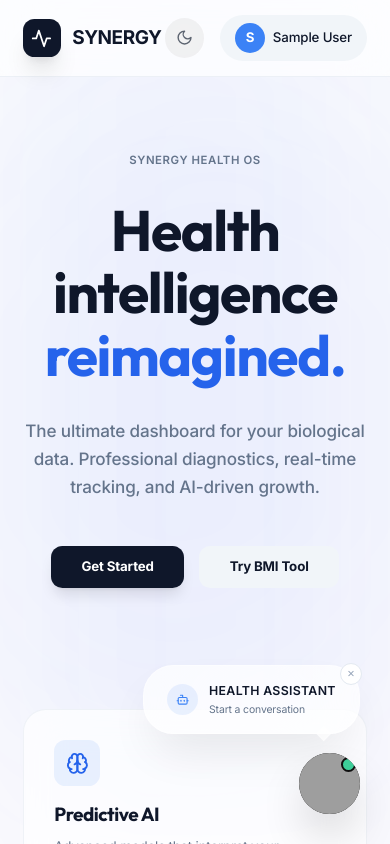
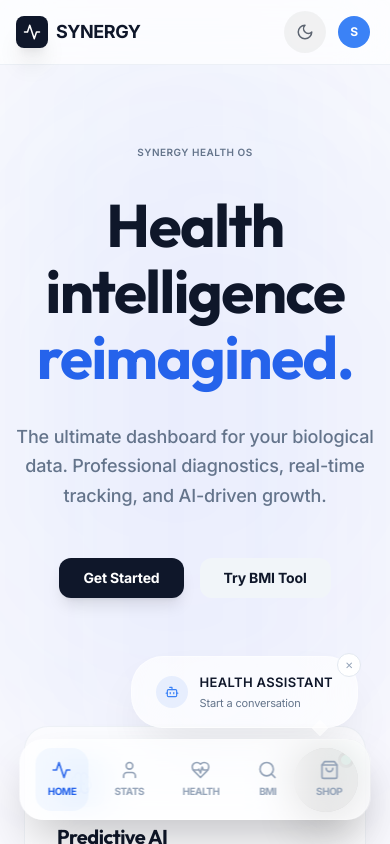
Before and after one commit to 4realjustme/shereef.github.io, a React (Vite) app: page /#/ in a window 390 px wide. Shown: the top 844 px of the page. Built offline with nearby package versions, Linux system fonts and the light colour scheme; sample sign-in values are in the browser's storage; grey boxes are pictures that could not be loaded; what bytez.js would draw is missing.

Commit message:
Design: implement mobile-first bottom navigation and global responsive refinements

```diff
--- a/src/components/layout/RootLayout.tsx
+++ b/src/components/layout/RootLayout.tsx
@@ -25,6 +25,14 @@ export const RootLayout = () => {
     const location = useLocation();
     const { user } = useAuth();
 
+    const navItems = [
+        { to: "/", icon: Activity, label: "Home" },
+        { to: "/dashboard", icon: User, label: "Stats" },
+        { to: "/diagnostics", icon: HeartPulse, label: "Health" },
+        { to: "/tools/bmi", icon: Search, label: "BMI" },
+        { to: "/shop", icon: ShoppingBag, label: "Shop" },
+    ];
+
     return (
         <div className="min-h-screen flex flex-col relative bg-[#fbfbfd] dark:bg-black text-slate-900 dark:text-white transition-colors duration-500">
             {/* ── AMBIENT BACKGROUND ── */}
@@ -35,33 +43,38 @@ export const RootLayout = () => {
 
             {/* ── HEADER (FUNCTIONAL) ── */}
             <header className="sticky top-0 z-50 w-full border-b border-slate-200/60 dark:border-white/5 backdrop-blur-xl bg-white/70 dark:bg-black/70">
-                <div className="max-w-7xl mx-auto px-6 h-20 flex items-center justify-between">
-                    <Link to="/" className="flex items-center gap-3">
-                        <div className="w-10 h-10 rounded-xl bg-slate-900 dark:bg-white flex items-center justify-center text-white dark:text-black shadow-xl">
-                            <Activity size={22} />
+                <div className="max-w-7xl mx-auto px-4 md:px-6 h-16 md:h-20 flex items-center justify-between">
+                    <Link to="/" className="flex items-center gap-2 md:gap-3">
+                        <div className="w-8 h-8 md:w-10 md:h-10 rounded-lg md:rounded-xl bg-slate-900 dark:bg-white flex items-center justify-center text-white dark:text-black shadow-xl">
+                            <Activity size={18} className="md:size-[22px]" />
                         </div>
-                        <span className="text-xl font-bold tracking-tight">SYNERGY</span>
+                        <span className="text-lg md:text-xl font-bold tracking-tight">SYNERGY</span>
                     </Link>
 
-                    <nav className="hidden md:flex items-center gap-1">
-                        <NavLink to="/" icon={Activity} label="Home" active={location.pathname === '/'} />
-                        <NavLink to="/dashboard" icon={User} label="Dashboard" active={location.pathname === '/dashboard'} />
-                        <NavLink to="/diagnostics" icon={HeartPulse} label="Health" active={location.pathname === '/diagnostics'} />
-                        <NavLink to="/tools/bmi" icon={Search} label="BMI Tool" active={location.pathname.startsWith('/tools/bmi')} />
-                        <NavLink to="/shop" icon={ShoppingBag} label="Shop" active={location.pathname === '/shop'} />
+                    {/* Desktop Nav */}
+                    <nav className="hidden lg:flex items-center gap-1">
+                        {navItems.map((item) => (
+                            <NavLink
+                                key={item.to}
+                                to={item.to}
+                                icon={item.icon}
+                                label={item.label}
+                                active={item.to === '/' ? location.pathname === '/' : location.pathname.startsWith(item.to)}
+                            />
+                        ))}
                     </nav>
 
-                    <div className="flex items-center gap-4">
+                    <div className="flex items-center gap-2 md:gap-4">
                         <ThemeToggle />
                         {user ? (
-                            <Link to="/profile" className="flex items-center gap-2 px-4 py-2 rounded-full bg-slate-100 dark:bg-white/10 hover:bg-slate-200 dark:hover:bg-white/20 transition-colors">
-                                <div className="w-8 h-8 rounded-full bg-blue-500 flex items-center justify-center text-white text-sm font-bold">
+                            <Link to="/profile" className="flex items-center gap-2 p-1 md:px-4 md:py-2 rounded-full md:bg-slate-100 dark:md:bg-white/10 hover:bg-slate-200 dark:hover:bg-white/20 transition-colors">
+                                <div className="w-8 h-8 rounded-full bg-blue-500 flex items-center justify-center text-white text-xs md:text-sm font-bold">
                                     {user.name[0].toUpperCase()}
                                 </div>
-                                <span className="font-medium text-sm">{user.name.split('@')[0]}</span>
+                                <span className="hidden md:inline font-medium text-sm">{user.name.split('@')[0]}</span>
                             </Link>
                         ) : (
-                            <Link to="/auth" className="px-6 py-2 rounded-full bg-slate-900 text-white dark:bg-white dark:text-slate-900 text-sm font-bold">
+                            <Link to="/auth" className="px-4 py-1.5 md:px-6 md:py-2 rounded-full bg-slate-900 text-white dark:bg-white dark:text-slate-900 text-xs md:text-sm font-bold">
                                 Sign In
                             </Link>
                         )}
@@ -70,7 +83,7 @@ export const RootLayout = () => {
             </header>
 
             {/* ── MAIN CONTENT ── */}
-            <main className="flex-1 relative z-10 w-full pb-20">
+            <main className="flex-1 relative z-10 w-full pb-24 md:pb-20">
                 <AnimatePresence mode="wait">
                     <motion.div
                         key={location.pathname}
@@ -85,6 +98,28 @@ export const RootLayout = () => {
                 </AnimatePresence>
             </main>
 
+            {/* ── MOBILE BOTTOM NAVIGATION ── */}
+            <nav className="lg:hidden fixed bottom-6 left-1/2 -translate-x-1/2 z-[60] w-[90%] max-w-sm">
+                <div className="glass-panel flex items-center justify-around p-2 shadow-2xl border-white/20 dark:border-white/5">
+                    {navItems.map((item) => {
+                        const active = item.to === '/' ? location.pathname === '/' : location.pathname.startsWith(item.to);
+                        return (
+                            <Link
+                                key={item.to}
+                                to={item.to}
+                                className={cn(
+                                    "flex flex-col items-center gap-1 p-3 rounded-2xl transition-all duration-300",
+                                    active ? "text-blue-600 dark:text-blue-400 bg-blue-500/5" : "text-slate-400 hover:text-slate-600"
+                                )}
+                            >
+                                <item.icon size={20} className={cn(active && "animate-pulse")} />
+                                <span className="text-[10px] font-bold uppercase tracking-tighter">{item.label}</span>
+                            </Link>
+                        );
+                    })}
+                </div>
+            </nav>
+
             {/* ── HEALTH ASSISTANT CHATBOT ── */}
             <HealthAssistant />
         </div>
--- a/src/index.css
+++ b/src/index.css
@@ -22,9 +22,9 @@
         min-height: 100vh;
         overflow-x: hidden;
         letter-spacing: -0.01em;
-        zoom: 0.95;
-        /* Global Zoom Out effect */
+        @apply transition-colors duration-500;
     }
+
 
     h1,
     h2,
@@ -63,30 +63,32 @@
 
     /* Functional Content Pod */
     .zen-pod {
-        @apply w-full max-w-5xl mx-auto px-8 py-16 flex flex-col items-center text-center gap-12 relative z-10;
+        @apply w-full max-w-5xl mx-auto px-6 md:px-8 py-10 md:py-16 flex flex-col items-center text-center gap-8 md:gap-12 relative z-10;
     }
 
     /* Professional Inputs */
     .input-minimal {
-        @apply w-full bg-slate-50 dark:bg-white/5 border border-slate-200 dark:border-white/10 rounded-2xl px-6 py-4 text-left text-lg focus:ring-2 focus:ring-blue-500/20 focus:border-blue-500 focus:outline-none transition-all;
+        @apply w-full bg-slate-50 dark:bg-white/5 border border-slate-200 dark:border-white/10 rounded-2xl px-5 py-3 md:px-6 md:py-4 text-left text-base md:text-lg focus:ring-2 focus:ring-blue-500/20 focus:border-blue-500 focus:outline-none transition-all;
     }
 
     .label-micro {
-        @apply text-xs uppercase tracking-wider font-semibold text-slate-500 dark:text-slate-400 mb-3 block;
+        @apply text-[10px] md:text-xs uppercase tracking-wider font-semibold text-slate-500 dark:text-slate-400 mb-2 md:mb-3 block;
     }
 
     /* Standard Professional Buttons */
     .btn-premium {
-        @apply px-8 py-3 bg-slate-900 dark:bg-white text-white dark:text-black rounded-xl font-bold text-sm hover:opacity-90 active:scale-95 transition-all shadow-lg flex items-center justify-center gap-2;
+        @apply px-6 py-2.5 md:px-8 md:py-3 bg-slate-900 dark:bg-white text-white dark:text-black rounded-xl font-bold text-sm hover:opacity-90 active:scale-95 transition-all shadow-lg flex items-center justify-center gap-2;
     }
 
     .btn-secondary {
-        @apply px-8 py-3 bg-slate-100 dark:bg-white/5 text-slate-900 dark:text-white rounded-xl font-bold text-sm hover:bg-slate-200 dark:hover:bg-white/10 transition-all;
+        @apply px-6 py-2.5 md:px-8 md:py-3 bg-slate-100 dark:bg-white/5 text-slate-900 dark:text-white rounded-xl font-bold text-sm hover:bg-slate-200 dark:hover:bg-white/10 transition-all;
     }
 
+
     .section-container {
-        @apply w-full max-w-7xl mx-auto px-6 py-20 relative z-10;
+        @apply w-full max-w-7xl mx-auto px-4 sm:px-6 py-12 md:py-20 relative z-10;
     }
+
 
     /* Background Ambient Light (Zen Drift) */
     .ambient-light {
```
